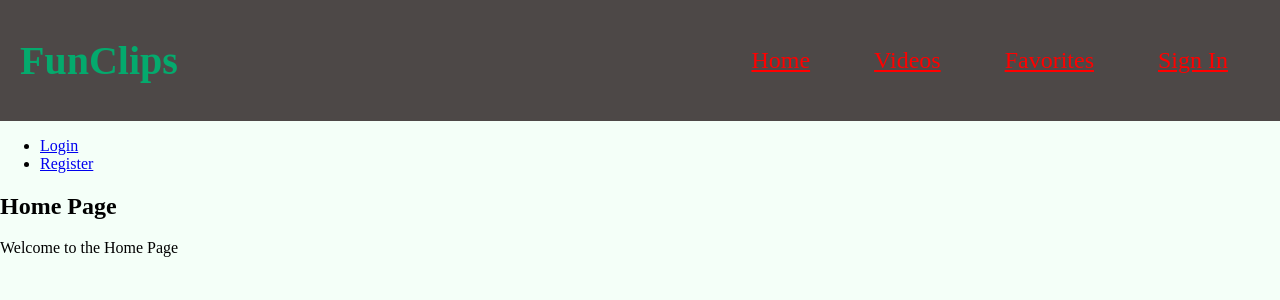
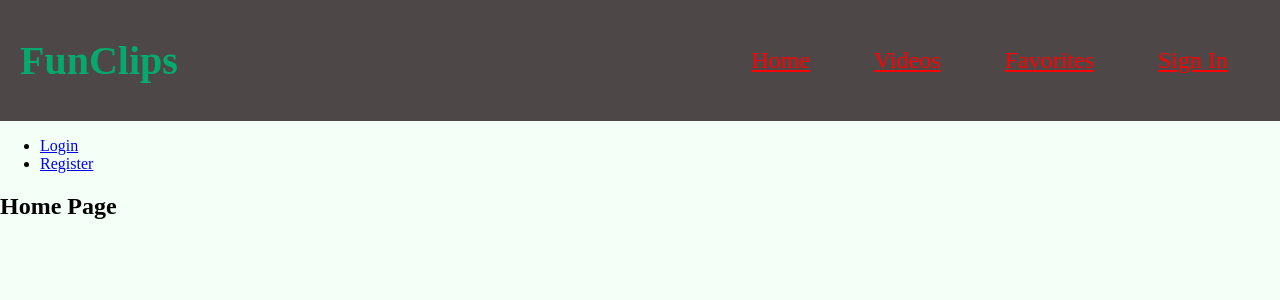
Before and after one commit to RicoMedi/fun-clips, a React (Create React App) app: page / in a window 1280 px wide. Shown: the top 300 px of the page. Built offline with nearby package versions, Linux system fonts and the light colour scheme; a web font is replaced by a local one.

Commit message:
more clean up

```diff
--- a/src/home/HomePage.js
+++ b/src/home/HomePage.js
@@ -17,7 +17,7 @@ export const HomePage = () => {
      </header>
      <section>
       <h1>Home Page</h1>
-      <p>Welcome to the Home Page</p>
+
      </section>
 
 
```
